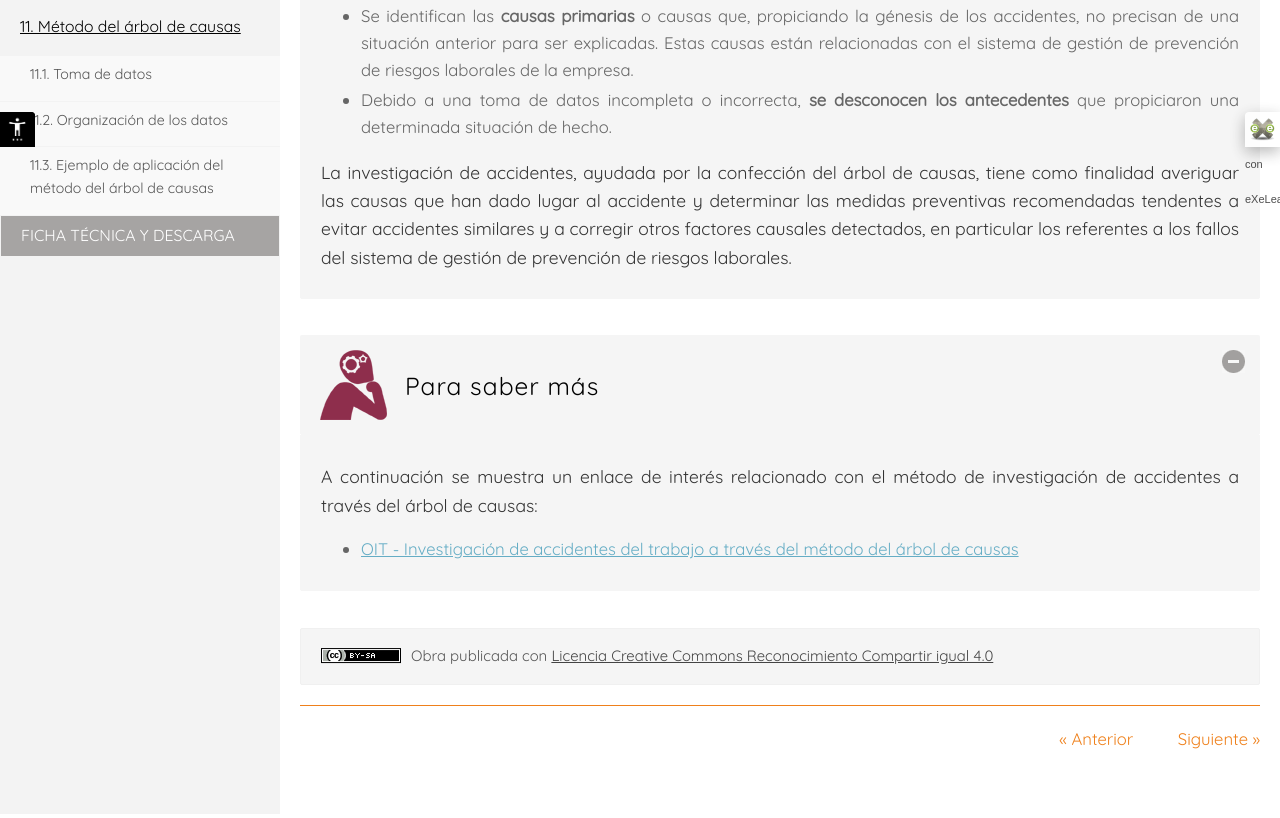
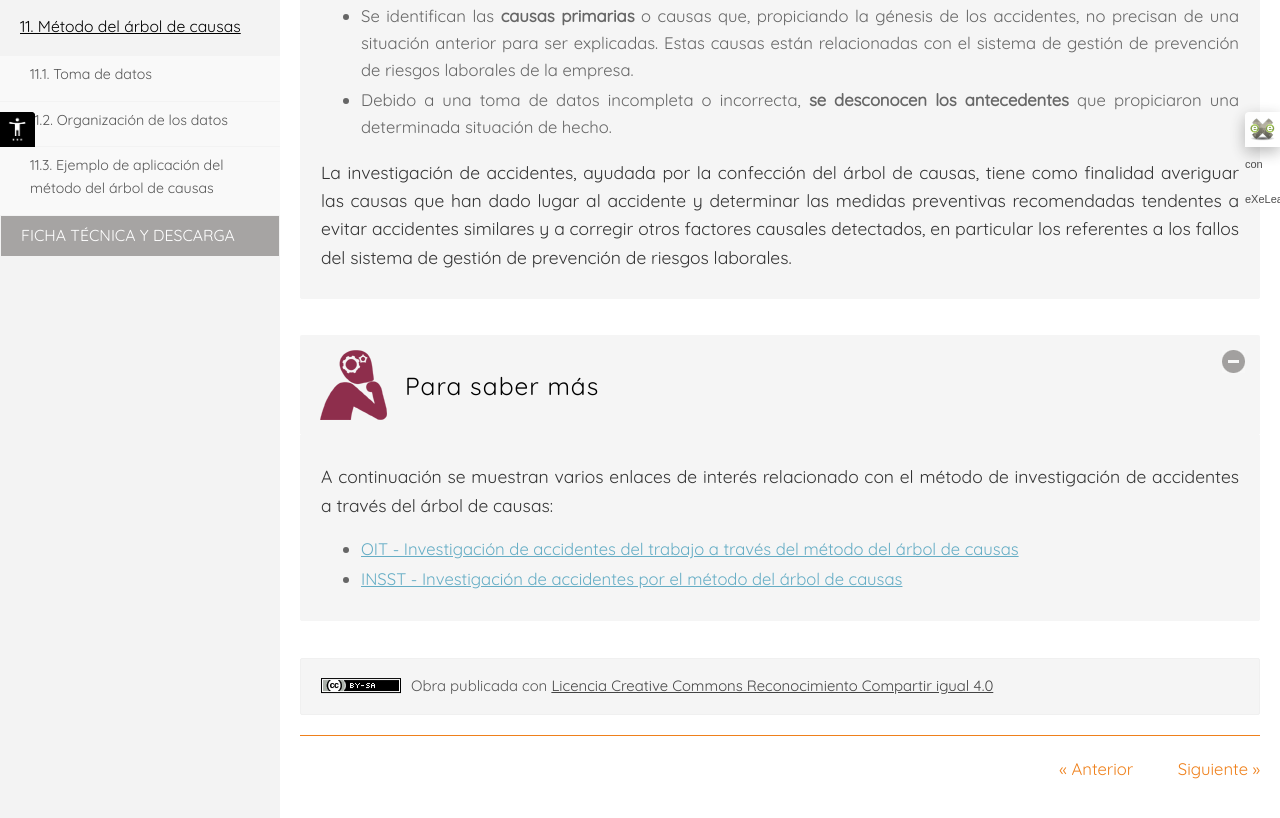
Before and after one commit to joseandressanz/UT-16.-Investigaci-n-de-Accidentes, a plain HTML site: page 11_mtodo_del_rbol_de_causas.html in a window 1280 px wide. Shown: the part 653-1471 px from the top of the page. Drawn offline with Linux system fonts and the light colour scheme.

Commit message:
Add files via upload

```diff
--- a/11_mtodo_del_rbol_de_causas.html
+++ b/11_mtodo_del_rbol_de_causas.html
@@ -80,9 +80,10 @@
 <div class="iDevice_inner">
 <div class="iDevice_content_wrapper">
 <div id="ta41_144" class="block iDevice_content">
-<p style="text-align: justify;">A continuación se muestra un enlace de interés relacionado con el método de investigación de accidentes a través del árbol de causas:</p>
+<p style="text-align: justify;">A continuación se muestran varios enlaces de interés relacionado con el método de investigación de accidentes a través del árbol de causas:</p>
 <ul>
 <li style="text-align: justify;"><a href="https://drive.google.com/file/d/1CMFy7UdB8C6AHDufiMgm-PjTN6YDnXUD/view?usp=drive_link">OIT - Investigación de accidentes del trabajo a través del método del árbol de causas</a></li>
+<li style="text-align: justify;"><a href="https://drive.google.com/file/d/1QLGf1HTk0fJDTKfzMol-DPYstv19OiCD/view?usp=drive_link">INSST - Investigación de accidentes por el método del árbol de causas</a></li>
 </ul>
 </div>
 </div>
```
